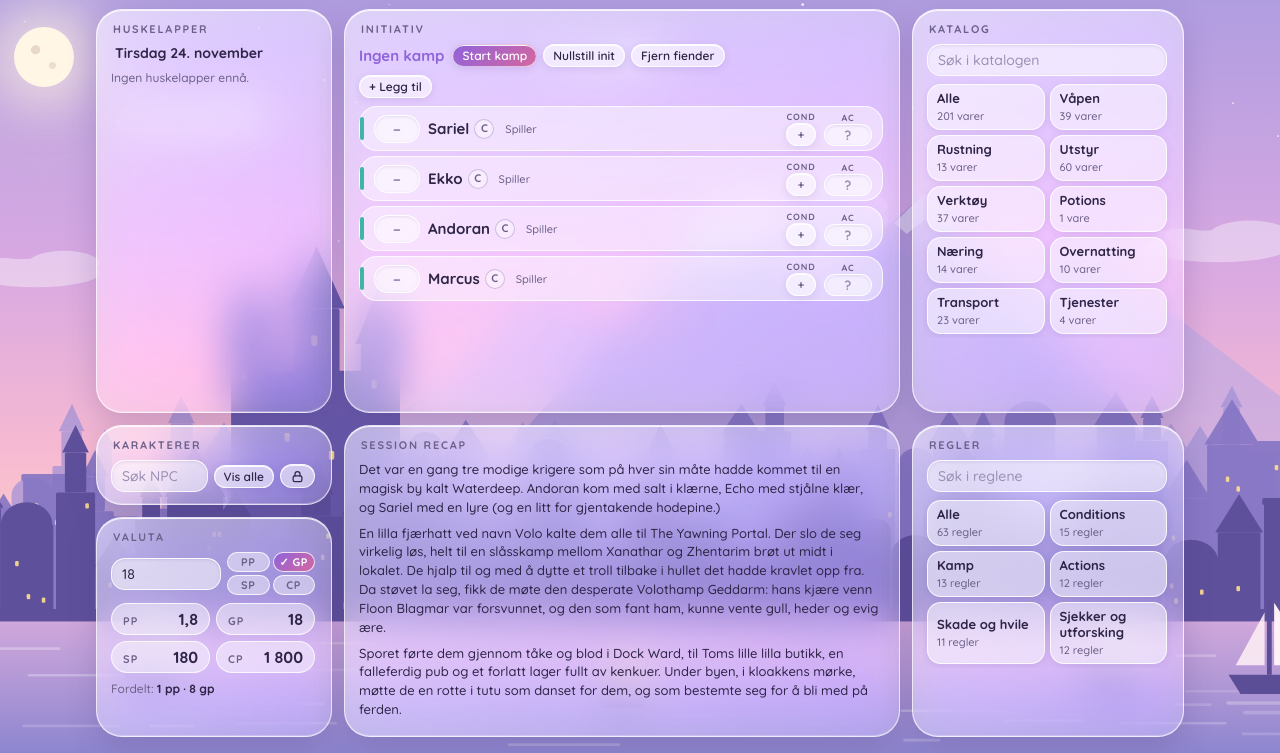
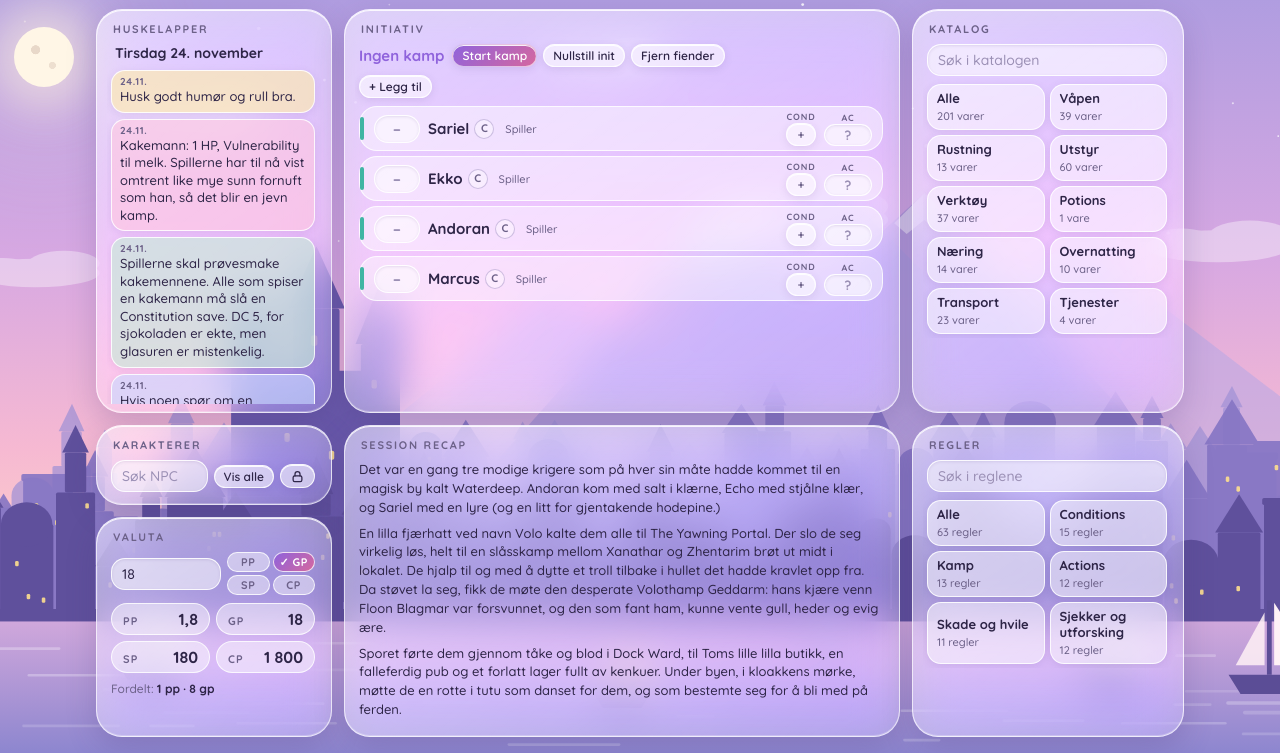
Before and after one commit to lofotspill/waterdeep, a plain HTML site: page index.html in a window 1280 px wide. Shown: the part 47-800 px from the top of the page. Drawn offline with Linux system fonts and the light colour scheme.

Commit message:
Huskelapper ligger i selve siden
Co-Authored-By: Claude Sonnet 5.5 <noreply@anthropic.com>
Claude-Session: https://claude.ai/code/session_013M5GFXUbCXhjb2CW3gWAhn

```diff
--- a/index.html
+++ b/index.html
@@ -1643,9 +1643,36 @@ function initNotes() {
   tickClock(); setInterval(tickClock, 1000);
   renderNotes();
 }
+const NOTES = [
+ {
+  "id": "n-humor",
+  "t": 1795559900005,
+  "text": "Husk godt humør og rull bra."
+ },
+ {
+  "id": "n-kake-4",
+  "t": 1795559500004,
+  "text": "Kakemann: 1 HP, Vulnerability til melk. Spillerne har til nå vist omtrent like mye sunn fornuft som han, så det blir en jevn kamp."
+ },
+ {
+  "id": "n-kake-1",
+  "t": 1795559400003,
+  "text": "Spillerne skal prøvesmake kakemennene. Alle som spiser en kakemann må slå en Constitution save. DC 5, for sjokoladen er ekte, men glasuren er mistenkelig."
+ },
+ {
+  "id": "n-kake-2",
+  "t": 1795559400002,
+  "text": "Hvis noen spør om en kakemann er en Construct, Humanoid eller Ooze: han er et Aberration. Han har ikke tegnet øynene selv."
+ },
+ {
+  "id": "n-kake-3",
+  "t": 1795559400001,
+  "text": "Tina krever en kakemann i tutu. Hun nekter å opptre før den er levert, og ser på deg med Dramatic Pirouette-blikket."
+ }
+];
 function renderNotes() {
   if (!noteList) return;
-  const items = S.notes.items;
+  const items = NOTES;
   noteList.replaceChildren(...(items.length ? items.map((n, i) => {
     return h('div', { class: 'note c' + (i % 4) },
       h('div', { class: 'nhead' }, h('small', {}, n.t ? new Date(n.t).toLocaleDateString('nb-NO', { day: '2-digit', month: '2-digit' }) : '')),
```
